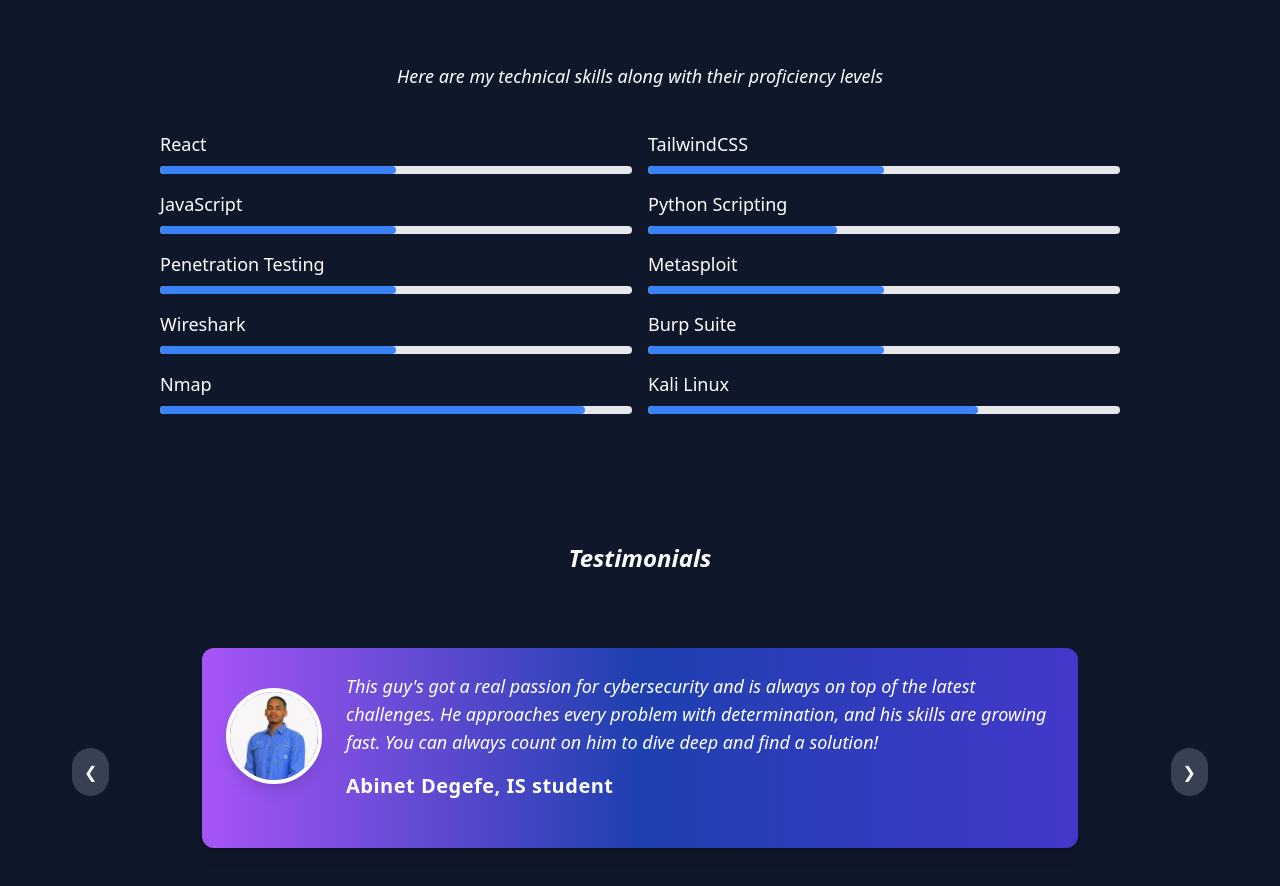
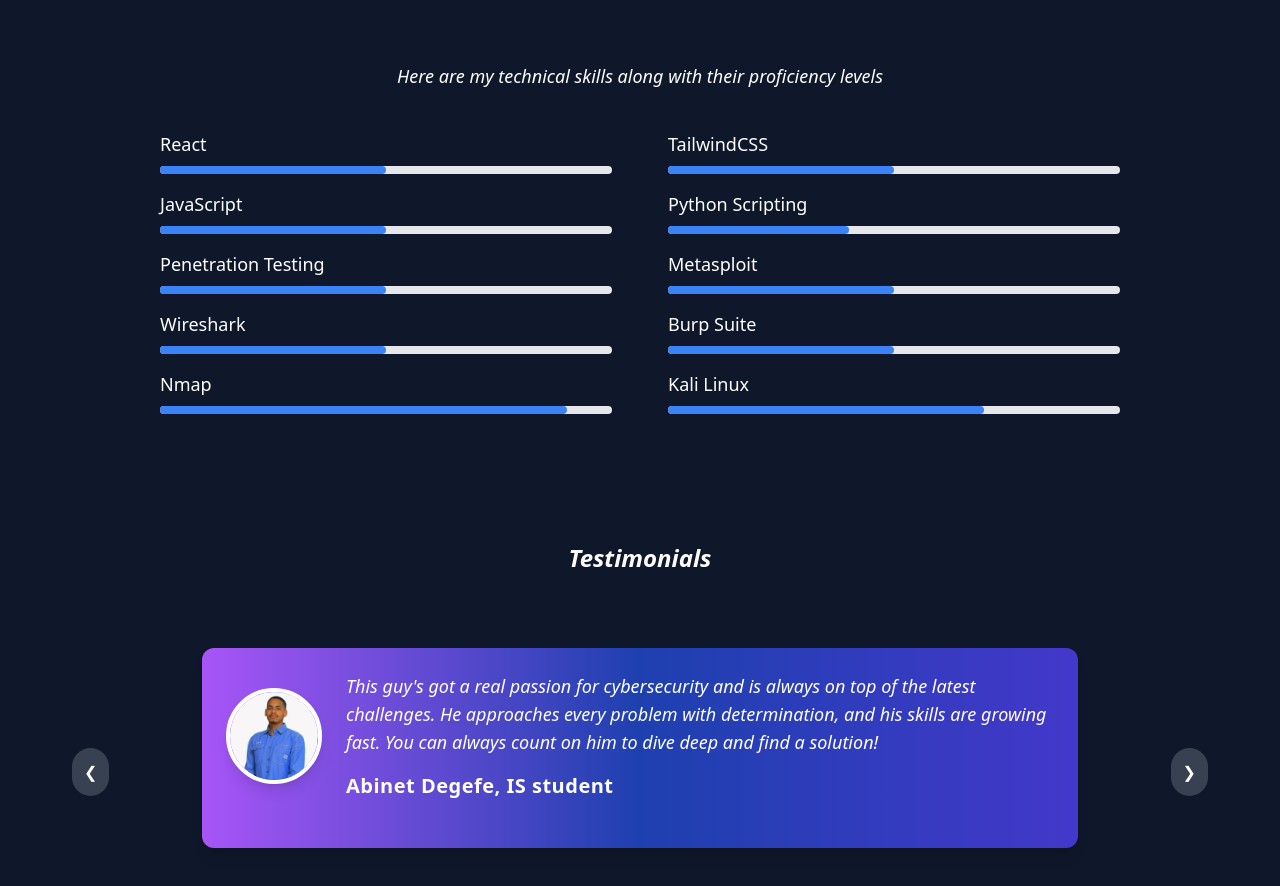
Before and after one commit to 0xh4il3x/MyPortfolio, a React (Vite) app: page / in a window 1280 px wide. Shown: the part 980-1866 px from the top of the page. Built offline with nearby package versions, Linux system fonts and the light colour scheme.

Commit message:
updated Home

```diff
--- a/src/pages/Home.jsx
+++ b/src/pages/Home.jsx
@@ -68,7 +68,7 @@
           My Skills
         </h2>
         <p className="text-center text-lg italic font-normal font-sans md:mb-10">Here are my technical skills along with their proficiency levels</p>
-        <div className="grid grid-cols-1 md:grid-cols-2 gap-4 mt-4">
+        <div className="grid grid-cols-1 md:grid-cols-2 gap-4 md:gap-x-14 mt-4">
           {skills.map((item, index) => (
             <SkillCard key={index} skill={item.skill} level={item.level} />
           ))}
```
